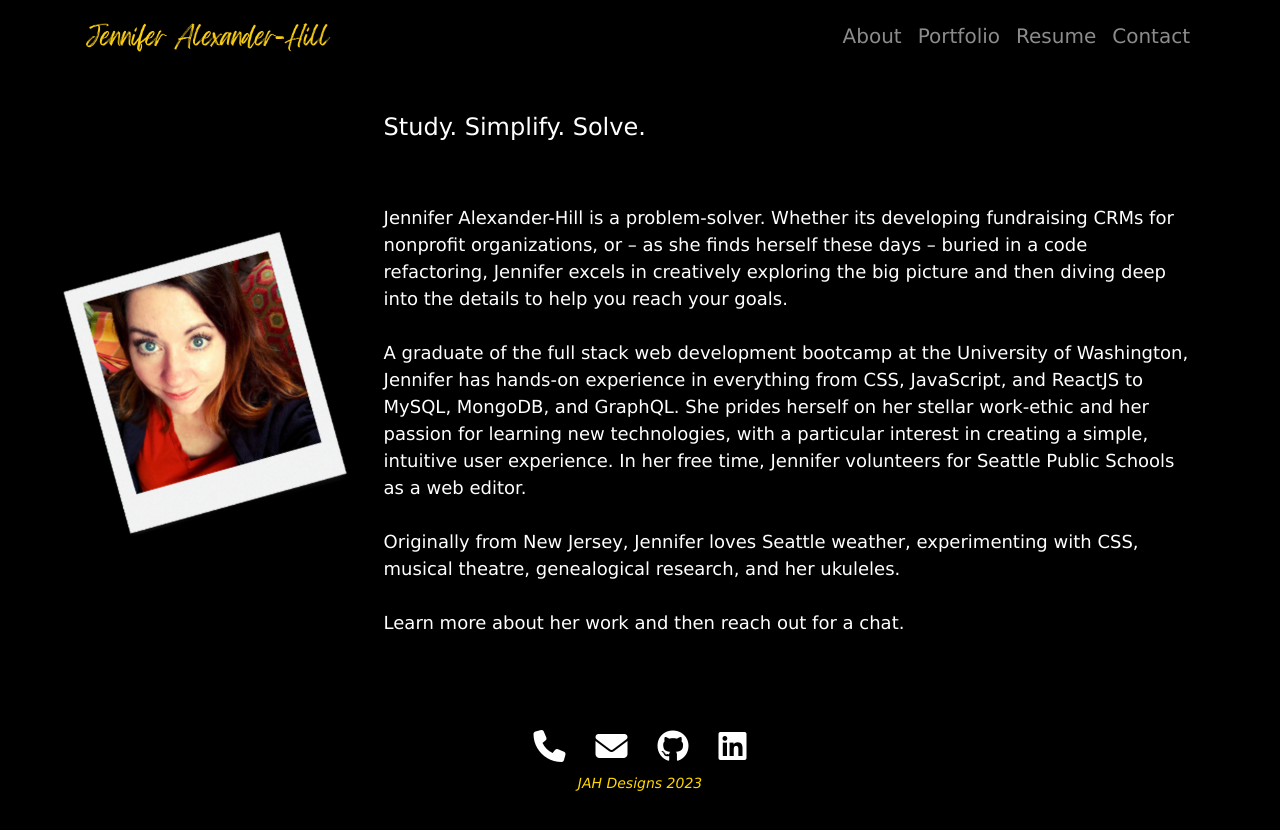
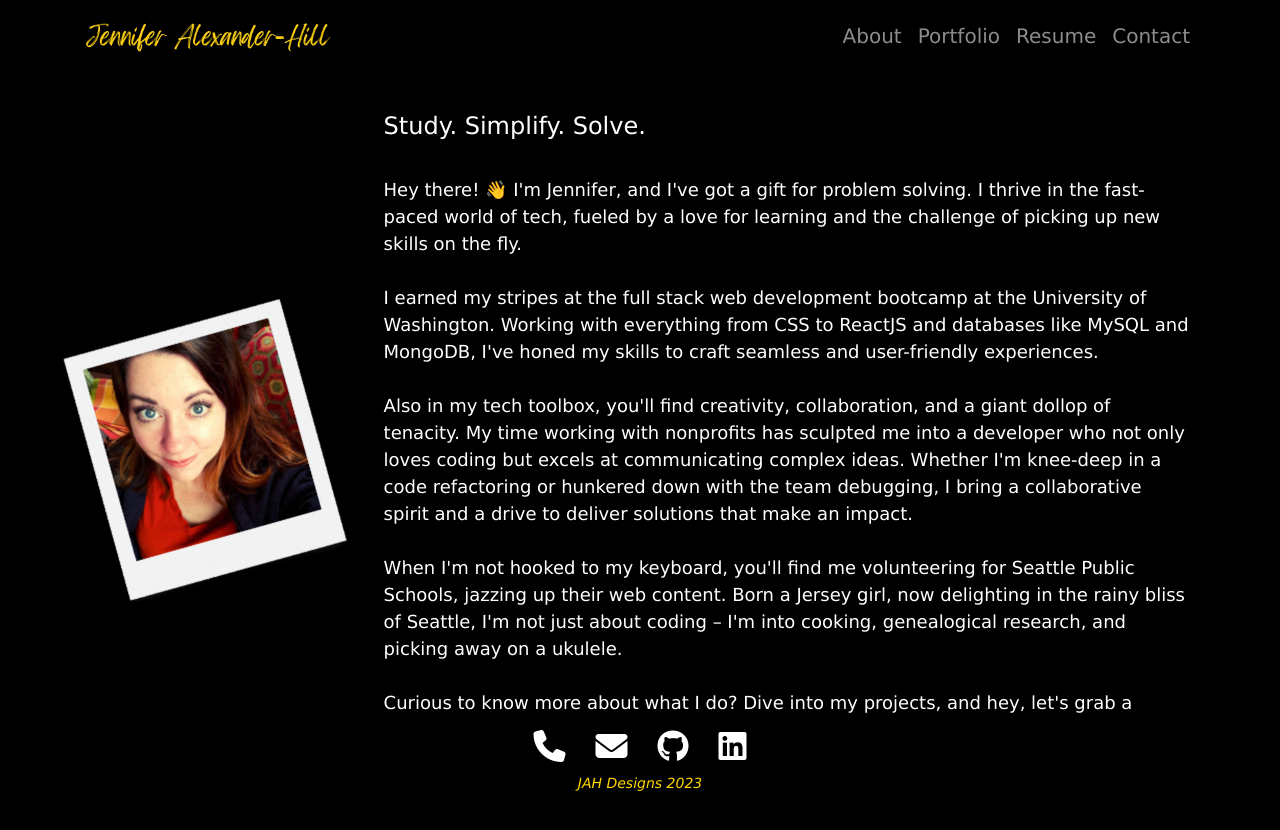
Before and after one commit to jsalexan/react-portfolio, a React (Create React App) app: page / in a window 1280 px wide. Shown: the top 830 px of the page. Before the commit the page ends 800 px from the top, so only its background shows below. Built offline with nearby package versions, Linux system fonts and the light colour scheme.

Commit message:
Updated bio

```diff
--- a/src/components/pages/About.js
+++ b/src/components/pages/About.js
@@ -43,14 +43,17 @@ export default function About() {
         Solve.
       </span>
     </h4>
+                        <br />
+                        Hey there! 👋 I'm Jennifer, and I've got a gift for problem solving. I thrive in the fast-paced world of tech, fueled by a love for learning and the challenge of picking up new skills on the fly.
                         <br /><br />
-                        Jennifer Alexander-Hill is a problem-solver. Whether its developing fundraising CRMs for nonprofit organizations, or – as she finds herself these days – buried in a code refactoring, Jennifer excels in creatively exploring the big picture and then diving deep into the details to help you reach your goals.
+                        I earned my stripes at the full stack web development bootcamp at the University of Washington. Working with everything from CSS to ReactJS and databases like MySQL and MongoDB, I've honed my skills to craft seamless and user-friendly experiences.
                         <br /><br />
-                        A graduate of the full stack web development bootcamp at the University of Washington, Jennifer has hands-on experience in everything from CSS, JavaScript, and ReactJS to MySQL, MongoDB, and GraphQL. She prides herself on her stellar work-ethic and her passion for learning new technologies, with a particular interest in creating a simple, intuitive user experience. In her free time, Jennifer volunteers for Seattle Public Schools as a web editor.
+                        Also in my tech toolbox, you'll find creativity, collaboration, and a giant dollop of tenacity. My time working with nonprofits has sculpted me into a developer who not only loves coding but excels at communicating complex ideas. Whether I'm knee-deep in a code refactoring or hunkered down with the team debugging, I bring a collaborative spirit and a drive to deliver solutions that make an impact.
                         <br /><br />
-                        Originally from New Jersey, Jennifer loves Seattle weather, experimenting with CSS, musical theatre, genealogical research, and her ukuleles.
+                        When I'm not hooked to my keyboard, you'll find me volunteering for Seattle Public Schools, jazzing up their web content. Born a Jersey girl, now delighting in the rainy bliss of Seattle, I'm not just about coding – I'm into cooking, genealogical research, and picking away on a ukulele.
                         <br /><br />
-                        Learn more about her work and then reach out for a chat.
+                        Curious to know more about what I do? Dive into my projects, and hey, let's grab a virtual coffee sometime. I'm always up for a chat! ☕️✨
+                        <br /><br />
                     </p>
               </div>
     </section>
```
